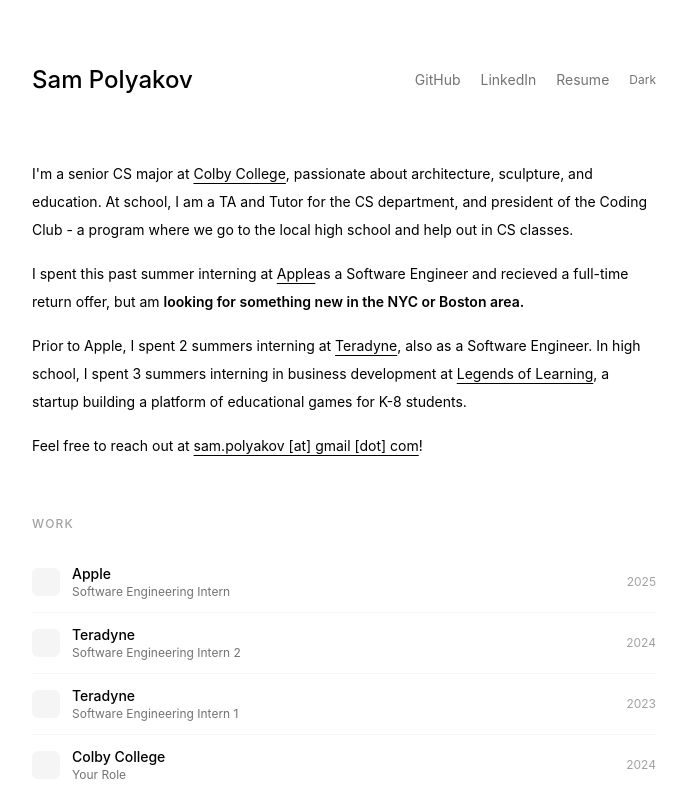
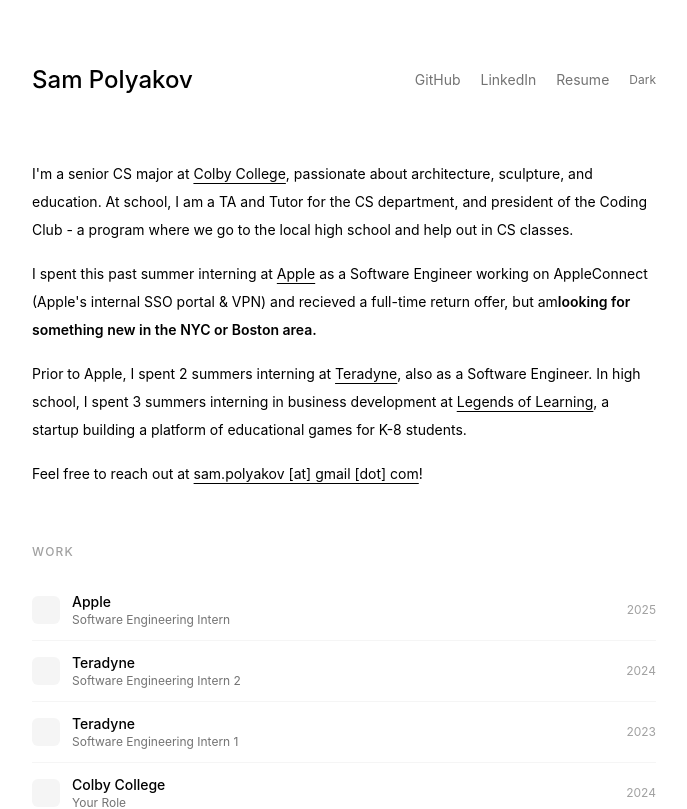
Before and after one commit to sampolz/portfolio, a Next.js app: page / in a window 1280 px wide. Shown: the top 809 px of the page, without its empty margins (296-983 px from the left). Built offline with nearby package versions, Linux system fonts and the light colour scheme.

Commit message:
Update page.tsx

```diff
--- a/app/page.tsx
+++ b/app/page.tsx
@@ -23,8 +23,9 @@
           - a program where we go to the local high school and help out in CS classes.
         </p>
         <p className="text-sm leading-7 mb-4">
-          I spent this past summer interning at <a href="https://apple.com/" className="underline underline-offset-4">Apple</a>
-           as a Software Engineer and recieved a full-time return offer, but am <a className="font-semibold">looking for something new in the NYC or Boston area.</a>
+          I spent this past summer interning at <a href="https://apple.com/" className="underline underline-offset-4">Apple</a>{" "}
+          as a Software Engineer working on AppleConnect (Apple's internal SSO portal & VPN) and recieved a full-time return offer, but am
+          <a className="font-semibold">looking for something new in the NYC or Boston area.</a>
         </p>
         <p className="text-sm leading-7 mb-4">
           Prior to Apple, I spent 2 summers interning at <a href="https://teradyne.com/" className="underline underline-offset-4">Teradyne</a>, also as a Software Engineer.
```
